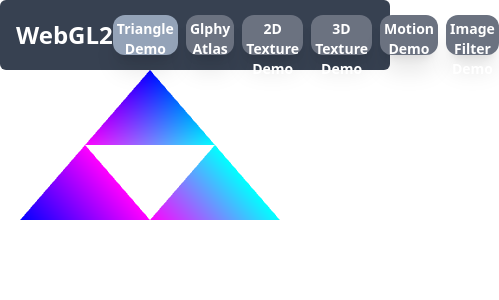
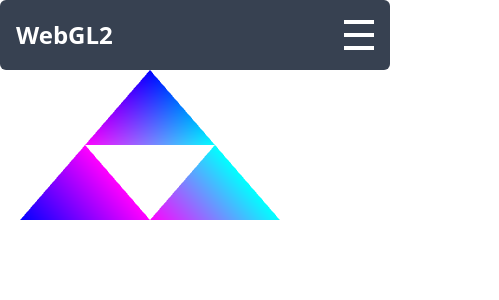
Before and after one commit to ProgrammerSteve/webGLtest, a React (Vite) app: page / in a window 390 px wide. Shown: the top 300 px of the page, 499 px wide, since content can reach past the window. Built offline with nearby package versions, Linux system fonts and the light colour scheme.

Commit message:
made some changed to tailwind config and added a sidebar with hamburger menu for the navbar

```diff
--- a/src/App.css
+++ b/src/App.css
@@ -4,3 +4,50 @@
   padding: 0px;
   text-align: center;
 }
+
+
+.div-container {
+  background-color: transparent;
+  height: 30px;
+  width: 30px;
+  position: relative;
+  cursor: pointer;
+}
+.top-bar {
+  position: absolute;
+  width: 30px;
+  height: 4px;
+  transition: transform 0.3s ease-in-out;
+
+  background-color: white;
+  top: 0px;
+}
+.mid-bar {
+  position: absolute;
+  width: 30px;
+  height: 4px;
+  transition: transform 0.3s ease-in-out;
+
+  background-color: white;
+  top: 13px;
+}
+.bottom-bar {
+  position: absolute;
+  width: 30px;
+  height: 4px;
+  transition: transform 0.3s ease-in-out;
+
+  background-color: white;
+  bottom: 0px;
+}
+.bar-open-top {
+  transform: translate(0px, 13px) rotate(45deg);
+  transform-origin:center;
+}
+.bar-open-bottom {
+  transform: translate(0px, -13px) rotate(-45deg);
+  transform-origin:center;
+}
+.bar-open-middle {
+  transform: scale(0);
+}
--- a/src/App.tsx
+++ b/src/App.tsx
@@ -2,6 +2,7 @@ import Navbar from './components/navbav';
 import './App.css'
 import { useState} from 'react';
 import PageSelector from './components/PageSelector';
+import Sidebar from './components/sidebar';
 
 export const demoList=[
   "Triangle Demo",
@@ -14,13 +15,20 @@ export const demoList=[
 
 export default function App() {
   const [page,setPage]=useState<string>(demoList[0])
+  const [isOpen,setIsOpen]=useState<boolean>(false)
+  const toggleSidebar=()=>{
+    setIsOpen(!isOpen)
+  }
   const handleSelection=(page:string)=>{
       setPage(page)
   }
   return (
+    <>
     <div>
-      <Navbar page={page} handleSelection={handleSelection}/>
+      <Navbar page={page} handleSelection={handleSelection} toggleSidebar={toggleSidebar} isOpen={isOpen}/>
       <PageSelector page={page}/>
     </div>
+    {isOpen && <Sidebar page={page} handleSelection={handleSelection} toggleSidebar={toggleSidebar} isOpen={isOpen}/>}
+    </>
   );
 }
--- a/src/components/navbav/button.tsx
+++ b/src/components/navbav/button.tsx
@@ -13,10 +13,10 @@ const Button:FC<NavbarProps>=({title,page,handleSelection})=>{
     return(
 <>
         {page==title?
-        <div className="select-none h-[40px]  text-sm font-semibold rounded-xl py-1 px-1 grid place-items-center shadow-xl bg-slate-400 cursor-pointer text-gray-6
+        <div className="select-none h-[50px]  text-sm font-semibold rounded-xl py-1 px-1 grid place-items-center shadow-xl bg-slate-400 cursor-pointer text-gray-6
         00"><h1>{title}</h1></div>
         :
-        <div onClick={handleClick} className="select-none bg-gray-500 h-[40px] text-white text-sm font-semibold rounded-xl px-1 py-1 grid place-items-center shadow-xl hover:bg-slate-400 cursor-pointer hover:text-gray-6
+        <div onClick={handleClick} className="select-none bg-gray-500 h-[50px] text-white text-sm font-semibold rounded-xl px-1 py-1 grid place-items-center shadow-xl hover:bg-slate-400 cursor-pointer hover:text-gray-6
         00"><h1>{title}</h1></div>}
 </>
     )
--- a/src/components/navbav/index.tsx
+++ b/src/components/navbav/index.tsx
@@ -1,19 +1,25 @@
 import { FC } from "react"
 import Button from "./button"
+import HamburgerMenu from "./menu";
 import { demoList } from "../../App";
 interface NavbarProps {
 page:string;
 handleSelection:(page:string)=>void;
+toggleSidebar:()=>void;
+isOpen:boolean;
 }
 
 
 
-const Navbar:FC<NavbarProps>=({page,handleSelection})=>{
+const Navbar:FC<NavbarProps>=({page,handleSelection,toggleSidebar,isOpen})=>{
     return(
-        <div className="bg-gray-700 h-[70px] text-white text-xl flex justify-between px-4 rounded-md">
+        <div className="bg-gray-700 h-[70px] text-white text-xl flex items-center justify-between px-4 rounded-md">
             <div className="grid place-items-center"><h1 className="font-extrabold text-2xl">WebGL2</h1></div>
-            <div className="flex items-center gap-2">
+          <div className="hidden md:flex items-center gap-2">
             {demoList.map((title,ind)=><Button title={title} page={page} handleSelection={handleSelection} key={`demo-item-${ind}`}/>)}
+            </div>
+            <div className="block md:hidden">
+            <HamburgerMenu toggleSidebar={toggleSidebar} isOpen={isOpen}/>
             </div>
         </div>
     )
--- /dev/null
+++ b/src/components/navbav/menu.tsx
@@ -0,0 +1,17 @@
+import { FC } from "react"
+
+interface HamburgerMenuProps {
+    toggleSidebar:()=>void;
+    isOpen:boolean;
+}
+
+const HamburgerMenu:FC<HamburgerMenuProps>=({toggleSidebar,isOpen})=>{
+    return(
+    <div className="div-container z-50" onClick={toggleSidebar}>
+        <div className={`top-bar ${isOpen&&'bar-open-top'}`} />
+        <div className={`mid-bar ${isOpen&&'bar-open-middle'}`} />
+        <div className={`bottom-bar ${isOpen&&'bar-open-bottom'}`} />
+    </div>
+    )
+}
+export default HamburgerMenu
--- /dev/null
+++ b/src/components/sidebar/index.tsx
@@ -0,0 +1,26 @@
+import { FC } from "react"
+import Button from "../navbav/button"
+import { demoList } from "../../App";
+interface NavbarProps {
+page:string;
+handleSelection:(page:string)=>void;
+toggleSidebar:()=>void;
+isOpen:boolean;
+}
+
+const Sidebar:FC<NavbarProps>=({page,handleSelection,toggleSidebar,isOpen})=>{
+    const handleSideBarClick=(page:string)=>{
+        handleSelection(page)
+        toggleSidebar()
+    }
+    return(
+        <>
+        {isOpen &&
+        <div className="bg-gray-800 pt-[70px] text-white text-xl fixed top-0 right-0 w-[150px] h-[100svh] flex md:hidden flex-col gap-2 px-4 rounded-md">
+            {demoList.map((title,ind)=><Button title={title} page={page} handleSelection={handleSideBarClick.bind(page)} key={`demo-sidebar-item-${ind}`}/>)}
+        </div>}
+        </>
+    )
+}
+
+export default Sidebar
--- a/tailwind.config.js
+++ b/tailwind.config.js
@@ -1,3 +1,5 @@
+const defaultTheme = require("tailwindcss/defaultTheme");
+
 /** @type {import('tailwindcss').Config} */
 export default {
   content: [
@@ -8,6 +10,11 @@ export default {
     "./src/*.{js,ts,jsx,tsx}",
   ],
   theme: {
+    screens: {
+      'xxs': "350px",
+      'xs': "500px",
+      ...defaultTheme.screens,
+    },
     extend: {},
   },
   plugins: [],
```
Also changed, not shown: src/index.css (line endings or trailing spaces).
